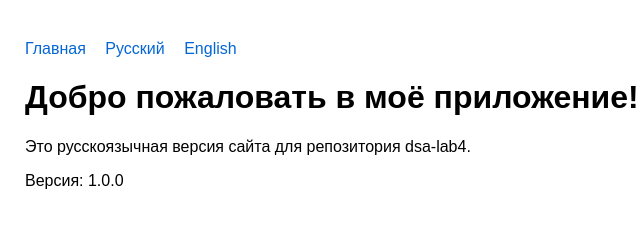
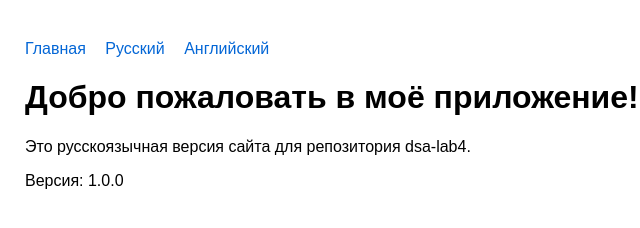
Before and after one commit to Anjelaaaaa/dsa-lab4, a plain HTML site: page ru/index.html in a window 1280 px wide. Shown: the full height of the page, 15-655 px from the left. Drawn offline with Linux system fonts and the light colour scheme.

Commit message:
Правки

```diff
--- a/ru/index.html
+++ b/ru/index.html
@@ -14,7 +14,7 @@
     <nav>
         <a href="../">Главная</a>
         <a href="../ru/">Русский</a>
-        <a href="../en/">English</a>
+        <a href="../en/">Английский</a>
     </nav>
 
     <h1>Добро пожаловать в моё приложение!</h1>
```
Also changed, not shown: en/index.html (+1 -1 lines).
